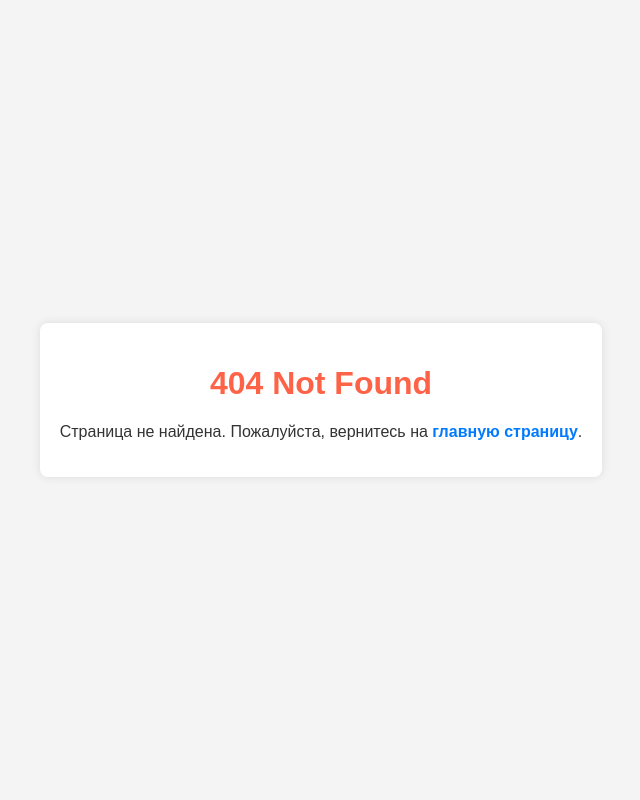
After one commit to AlexanderZug/biblio_fil_proj, a FastAPI app: template templates/404.html in a window 1280 px wide. The commit adds this page. Shown: the whole page, without its empty margins (319-959 px from the left). Run offline with FastAPI, Linux system fonts and the light colour scheme; the template is opened without the code that fills it, so the values that code supplies are empty.

Commit message:
add error pages

```diff
--- a/bibliography_conversion.py
+++ b/bibliography_conversion.py
@@ -93,7 +93,7 @@ class BookConverter(BibliographyConverter):
         translator = Translator()
 
         title_translation = translator.translate(
-            " ".join(self.title.group(1).split()[1:-1]), dest="en"
+            " ".join(self.title.group(1).split()[1:-1])[:-1], dest="en"
         ).text
         city = self.city.group(1).split()[-1]
         cities = {"М.": "Moscow", "СПб.": "Saint Petersburg", "Л.": "Leningrad"}
@@ -111,7 +111,7 @@ class BookConverter(BibliographyConverter):
     def get_transliteration(self) -> dict[str, str]:
         author_translit = translit(self.author.group(1), "ru", reversed=True)
         title_translit = translit(
-            " ".join(self.title.group(1).split()[1:-1]), "ru", reversed=True
+            " ".join(self.title.group(1).split()[1:-1])[:-1], "ru", reversed=True
         )
         publish_house_translit = translit(
             self.publish_house.group(1), "ru", reversed=True
@@ -140,5 +140,5 @@ class BookConverter(BibliographyConverter):
             return (
                 "Библиография прописана некорректно. "
                 "Допустимый формат: Фамилия И.О. Название книги. Город: Издательство, Год. 100 c. "
-                "В настоящий момент рекомендуется избегать употребления двоеточия - : - в названии монографии"
+                "В настоящий момент рекомендуется избегать употребления двоеточия - : - в названии монографии."
             )
--- a/main.py
+++ b/main.py
@@ -15,6 +15,16 @@ app.mount("/static", StaticFiles(directory="static"), name="static")
 
 def get_current_year():
     return arrow.now().year
+
+
+@app.exception_handler(404)
+async def not_found(request, exc):
+    return templates.TemplateResponse("404.html", {"request": request}, status_code=404)
+
+
+@app.exception_handler(500)
+async def internal_server_error(request, exc):
+    return templates.TemplateResponse("500.html", {"request": request}, status_code=500)
 
 
 @app.get("/", response_class=HTMLResponse)
--- /dev/null
+++ b/static/style.css
@@ -0,0 +1,72 @@
+a {
+  color: inherit;
+  text-decoration: none;
+}
+
+.error-page {
+    font-family: 'Arial', sans-serif;
+    background-color: #f4f4f4;
+    margin: 0;
+    padding: 0;
+    display: flex;
+    align-items: center;
+    justify-content: center;
+    height: 100vh;
+    text-align: center;
+}
+
+.container-error {
+    max-width: 600px;
+    padding: 20px;
+    background-color: #fff;
+    border-radius: 8px;
+    box-shadow: 0 0 10px rgba(0, 0, 0, 0.1);
+}
+
+.not-found {
+    color: #ff6347;
+}
+
+.error-message-not-found {
+    color: #333;
+}
+
+.page-redirect {
+    color: #007bff;
+    text-decoration: none;
+    font-weight: bold;
+}
+
+.server-error {
+    font-family: 'Arial', sans-serif;
+    background-color: #f4f4f4;
+    margin: 0;
+    padding: 0;
+    display: flex;
+    align-items: center;
+    justify-content: center;
+    height: 100vh;
+    text-align: center;
+}
+
+.container-server-error {
+    max-width: 600px;
+    padding: 20px;
+    background-color: #fff;
+    border-radius: 8px;
+    box-shadow: 0 0 10px rgba(0, 0, 0, 0.1);
+}
+
+.error-title {
+    color: #dc3545;
+}
+
+.error-message {
+    color: #333;
+}
+
+.error-link {
+    color: #007bff;
+    text-decoration: none;
+    font-weight: bold;
+}
--- /dev/null
+++ b/templates/404.html
@@ -0,0 +1,15 @@
+<!DOCTYPE html>
+<html lang="en">
+<head>
+    <meta charset="UTF-8">
+    <meta name="viewport" content="width=device-width, initial-scale=1.0">
+    <link rel="stylesheet" type="text/css" href="{{ url_for('static', path='style.css') }}">
+    <title>404 Not Found</title>
+</head>
+<body class="error-page">
+    <div class="container-error">
+        <h1 class="not-found">404 Not Found</h1>
+        <p class="error-message-not-found">Страница не найдена. Пожалуйста, вернитесь на <a href="/" class="page-redirect">главную страницу</a>.</p>
+    </div>
+</body>
+</html>
```
Also changed, not shown: templates/500.html (added, +16 -0 lines), templates/index.html (+41 -11 lines), static/css/style.css (added).
